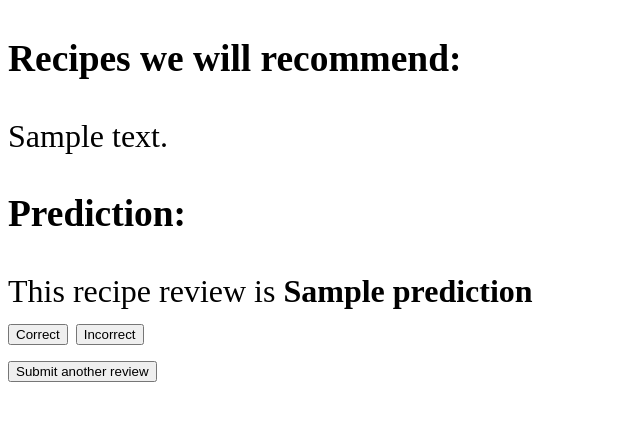
After one commit to scalka/GraduationProject, a Flask app: template firstFlaskApp/templates/results.html in a window 1280 px wide. The commit adds this page. Shown: the top 421 px of the page, without its empty margins (0-640 px from the left). Run offline with Flask 2, Linux system fonts and the light colour scheme; the template is opened without the code that fills it: most values are stand-ins (such as "Sample title", 1, 10 or a date in 2020); parts of the project's set-up code (start-up, migrations or seed data) failed here and were passed over.

Commit message:
my first "recommender" - reading pickle, prompt and results

```diff
--- a/firstFlaskApp/app.py
+++ b/firstFlaskApp/app.py
@@ -1,31 +1,70 @@
 from flask import Flask, render_template, request
-from wtforms import Form, TextAreaField, validators
+from wtforms import Form, TextAreaField, validators, IntegerField
 import pickle
+import pandas as pd
 import sqlite3
 import os
 import numpy as np
 
-class HelloForm(Form):
-    sayhello = TextAreaField('', [validators.DataRequired()])
-
 #We ran our application as a single module; thus we initialized a new Flask instance with the argument __name__ to let Flask know that it can find the #HTML template folder (templates) in the same directory where it is located.
 app = Flask(__name__)
+
+#Preparing the recommender
+cur_dir = os.path.dirname(__file__)
+U = pickle.load(open(os.path.join(cur_dir,
+                                            'pkl_objects',
+                                            'user_features_recipes.dat'), 'rb'))
+R = pickle.load(open(os.path.join(cur_dir,
+                                            'pkl_objects',
+                                            'product_features_recipes.dat'), 'rb'))
+predicted_ratings = pickle.load(open(os.path.join(cur_dir,
+                                            'pkl_objects',
+                                            'predicted_ratings_recipes.dat'), 'rb'))
+db = os.path.join(cur_dir, 'recipes_db.db')
+
+def recommend(user_id):
+    # TODO get it from db
+    recipes_df = pd.read_csv('datasets/recipes.csv', index_col='recipes_id')
+    user_ratings = predicted_ratings[user_id - 1]
+    recipes_df['rating'] = user_ratings
+    recipes_df = recipes_df.sort_values(by=['rating'], ascending=False)
+    return recipes_df
+
+#####Flask
+class ReviewForm(Form):
+    recommendForUserWithID = IntegerField('user id', [validators.DataRequired()])
 
 #Next, we used the route decorator (@app.route('/')) to specify the URL that #should trigger the execution of the index function.
 @app.route('/')
 def index():
     # index f. renders .html
-    form = HelloForm(request.form)
-    return render_template('first_app.html', form=form)
+    form = ReviewForm(request.form)
+    return render_template('reviewform.html', form=form)
 
-@app.route('/hello', methods=['POST'])
-def hello():
-    form = HelloForm(request.form)
+@app.route('/results', methods=['POST'])
+def results():
+    form = ReviewForm(request.form)
     if request.method == 'POST' and form.validate():
-        name = request.form['sayhello']
-        return render_template('hello.html', name=name)
-    return render_template('first_app.html', form=form)
-
+        user_id = int(request.form['recommendForUserWithID'])
+        recommendation = recommend(user_id)
+        return render_template('results.html',
+                               content=user_id,
+                               prediction = recommendation)
+    return render_template('reviewform.html', form=form)
+"""
+@app.route('/thanks', methods=['POST'])
+def feedback():
+    feedback = request.form['feedback_button']
+    review = request.form['review']
+    prediction = request.form['prediction']
+    inv_label = {'negative': 0, 'positive': 1}
+    y = inv_label[prediction]
+    if feedback == 'Incorrect':
+    y = int(not(y))
+    train(review, y)
+    sqlite_entry(db, review, y)
+    return render_template('thanks.html')
+"""
 if __name__ == '__main__':
     #run app on the server this script is directly executed by the Python interpreter, which we ensured using the if statement with __name__ == '__main__'.
     app.run(debug=True)
--- a/firstFlaskApp/static/style.css
+++ b/firstFlaskApp/static/style.css
@@ -1,3 +1,7 @@
 body {
     font-size: 2em;
 }
+
+.button{
+padding-top: 20px;
+}
--- /dev/null
+++ b/firstFlaskApp/templates/results.html
@@ -0,0 +1,31 @@
+<!doctype html>
+<html>
+    <head>
+        <title>Movie Classification</title>
+        <link rel="stylesheet" href="{{ url_for('static', filename='style.css') }}">
+    </head>
+    <body>
+        <h3>Recipes we will recommend:</h3>
+        <div>{{ content }}</div>
+        <h3>Prediction:</h3>
+        <div>This recipe review is <strong>{{ prediction }}</strong>
+        </div>
+
+        <div id='button'>
+            <form action="/thanks" method="post">
+                <input type=submit value='Correct'
+                name='feedback_button'>
+                <input type=submit value='Incorrect'
+                name='feedback_button'>
+                <input type=hidden value='{{ prediction }}'
+                name='prediction'>
+                <input type=hidden value='{{ content }}' name='review'>
+            </form>
+        </div>
+        <div id='button'>
+            <form action="/">
+                <input type=submit value='Submit another review'>
+            </form>
+        </div>
+    </body>
+</html>
```
Also changed, not shown: firstFlaskApp/templates/hello.html (deleted, +0 -10 lines), firstFlaskApp/templates/reviewform.html (+21 -0 lines), firstFlaskApp/templates/thanks.html (added, +15 -0 lines), firstFlaskApp/recipes_db.db (added), firstFlaskApp/templates/thanks.html.py (deleted), 1 other file.
